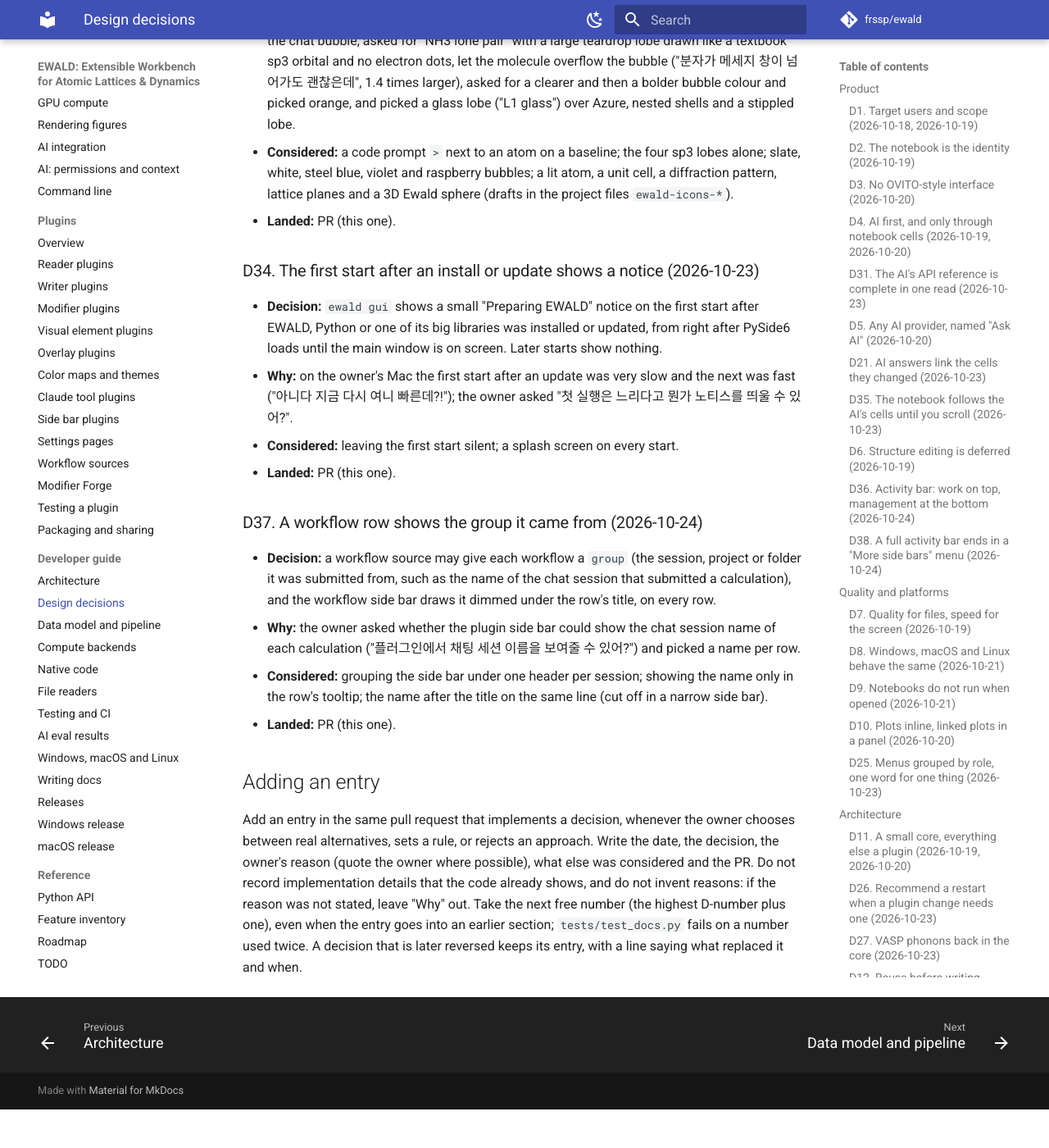
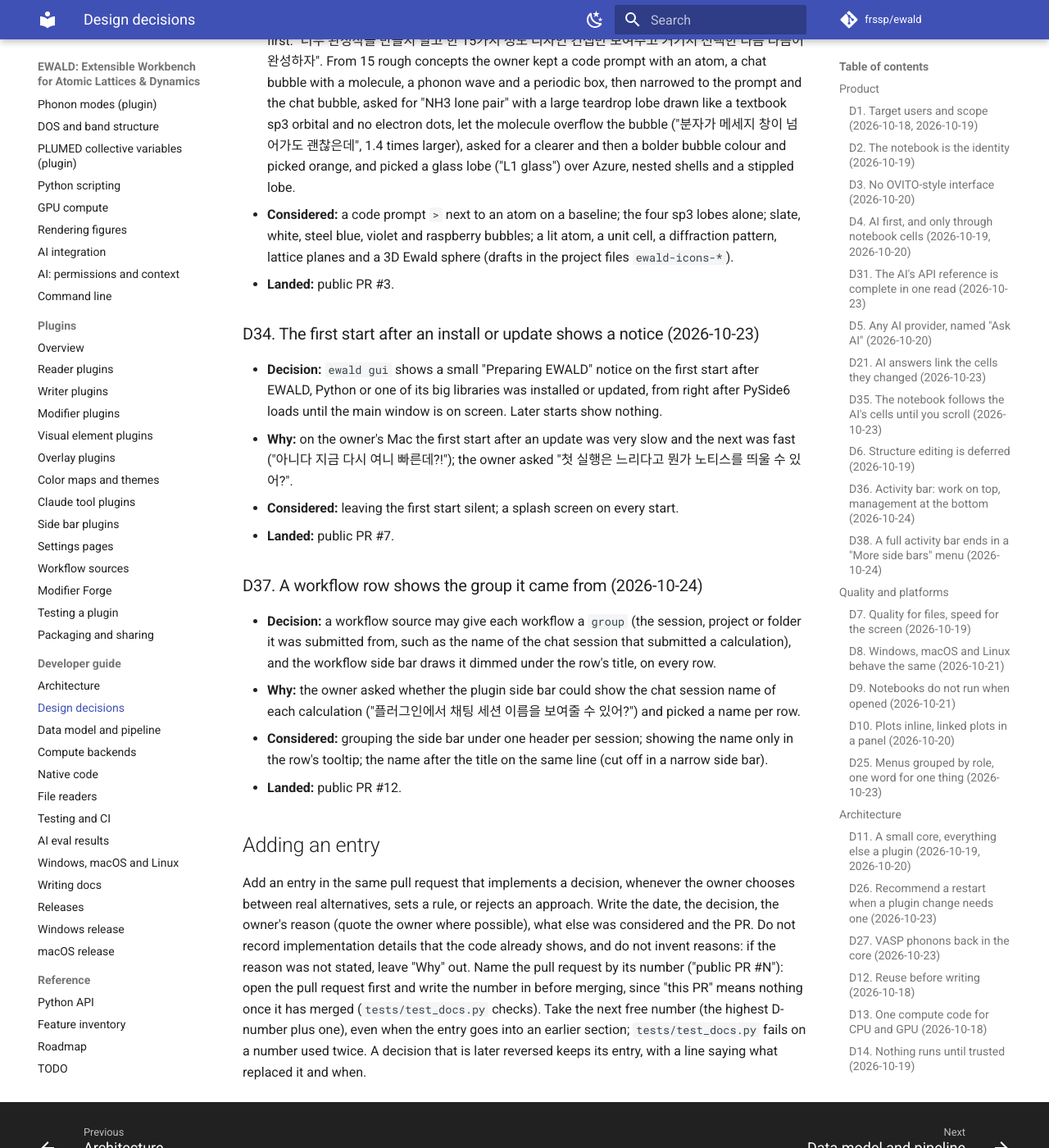
Before and after one commit to frssp/ewald, an MkDocs documentation site: the page built from docs/developer/decisions.md, in a window 1280 px wide and 1400 px high, scrolled down 12045 px. Shown: the whole window at 82% size. Built offline with MkDocs 1.6.1 and Material for MkDocs 9.7.7, drawn with Linux system fonts in a browser that asks for light colours; comment, search, counter and statistics services are not loaded; before the commit the page ends 13398 px from its top, so only the background shows below that; some of the changed text lies outside the part shown.

Commit message:
Docs audit: decision PR numbers, architecture layout, roadmap rows
- decisions.md: every "this PR" / "PR (this one)" now names its pull request
  (D18, D21, D22, D25, D31, D33, D34, D36, D37, D38); public-repository PRs are
  written "public PR #N" so they do not read as pre-publication numbers; D30's
  live-model update names public PRs #9 and #10. tests/test_docs.py fails on a
  "this PR" left in an entry, and "Adding an entry" says to write the number.
- architecture.md: the layout table lists the notebook layer, views and verbs,
  plugin system, workflows and runs, trust/keychain, and the current native
  readers; "Where to start reading" points at notebook.py and views.py.
- ROADMAP.md: the GUI row no longer describes the removed OVITO-style layout
  as the GUI; new Notebook, AI and Workflows rows.
- workflows.md: the dimmed group under each workflow's title (D37).
- CLAUDE.md: modules missing from the layout (view3d, color_rule, colorbars,
  plotstyle, framing, replicate, fileops, runinfo, runs, workflow*, potential,
  llm access/notebook tools).

Co-Authored-By: Claude Opus 5.5 (1M context) <noreply@anthropic.com>

```diff
--- a/docs/ROADMAP.md
+++ b/docs/ROADMAP.md
@@ -11,7 +11,10 @@ what exists is in the [feature inventory](features.md).
 |---|---|---|
 | 1. Core | DataCollection, Pipeline (source → modifiers), lazy LAMMPS dump / XDATCAR readers, ASE fallback, first modifiers, offscreen PNG rendering, CLI | done |
 | 1b. Remote files | `host:/path` / `ssh://` paths in `import_file` and a GUI SSH browser; `~/.ssh/config` incl. ProxyJump, agent/keys, password/OTP prompt (never stored); dumps and XDATCARs read in place (remote `grep -b` index), other formats cached locally ; live reload follows dumps, XDATCARs, OUTCARs and extxyz files a running job is still writing, locally or over SSH | done |
-| 2. GUI | OVITO-style layout with VESTA crystal controls: view along a/b/c, pick/measure, per-type styles, bond table, command palette, console, inspector, plots, Render workspace with code generator, plots linked to the viewport and timeline (drag a range to select atoms or frames, selection drawn back on the plot) | done (PR #5) |
+| 2. GUI | First an OVITO-style layout (pipeline list and properties panel), replaced on 2026-10-20 by the notebook layout ([D2, D3](developer/decisions.md)); kept from it: VESTA crystal controls (view along a/b/c, boundary range), pick/measure, per-type styles, bond table, command palette, console, inspector, plots linked to the viewport and timeline (drag a range to select atoms or frames, selection drawn back on the plot), Render workspace with code generator | done |
+| Notebook | Notebooks as top tabs (percent-format `.py`, `.ipynb`, `.ewd` bundles), step and view cells with generated forms, cells run through IPython or in another kernel, nothing runs until trusted, VS Code-style activity bar with Notebook, AI chat, Workflows, Remotes, Plugins and Preferences side bars | done |
+| AI | Ask AI chat side bar over any provider (Claude by default, OpenAI, Gemini, OpenAI-compatible servers, `@ai_provider` plugins), working only through notebook cells; streaming, one chat per tab, answers linking the cells they changed; Ask about a selection; Modifier Forge; MCP server; `llms.txt` API reference; eval suite run on real models (`ewald eval`, [AI eval results](developer/ai-eval.md)) | done; next: harder eval tasks (todo) |
+| Workflows | Calculations in steps as one tree: workflow sources from plugins (AiiDA, sim-agent) and plain folders of VASP/LAMMPS/phonopy runs; Workflows side bar, one notebook per workflow, `workflow_table` across workflows, plugin analyses as notebook cells (potential lineup, work function) | done; next: see todo |
 | 3. Analysis | CNA, PTM, Voronoi, cluster, Wigner–Seitz (ported from OVITO's MIT-licensed source), RDF/MSD kernels, numba CPU and CuPy GPU neighbor lists, optional DXA via the `ovito` pip package; trajectory analysis: MSD/VACF with diffusion coefficients, time averaging (g(r)), time series, trajectory lines and path metrics; ion transport: conductivity (Einstein-Helfand) and Haven ratio, van Hove G(r,t), F_s(q,t), non-Gaussian parameter, site hopping and residence times; bonds in the data model (`data.bonds`, CreateBonds/EditBonds, GUI bond tool) and coordination polyhedra in `data.surfaces`; Histogram, SpatialBinning, ReduceProperty, bond angle/length distributions (OVITO-exact), FindRings (shortest-path rings), Steinhardt q_l/w_l; elastic strain, grain segmentation and fcc planar faults (ported from OVITO, exact against OVITO 3.16) | in progress |
 | 3b. Volumetric data | `VoxelGrid` in `data.grids`; readers for VASP CHGCAR/CHG/PARCHG/AECCAR (spin and non-collinear), LOCPOT, ELFCAR and Gaussian cube, writers for cube/CHGCAR; `CreateIsosurface` (signed, VESTA colours), `GridSlice` (hkl plane, linear/log colour map), `GridDifference` (charge-density difference); drawn by the OpenGL viewport/renderer and the ray tracer (triangles with translucency) | done |
 | 4. Figures | Built-in numba ray tracer (AO, shadows, anti-aliasing), Render workspace with journal presets, vector renderer (SVG/PDF/EPS), overlays on every renderer (text, color legend, type legend, scale bar), movies (MP4/GIF/AVI/MOV/PNG sequence), `.ewald` session save/load (GUI and CLI), Draft/Standard/Publication quality presets (Publication default for file output), per-particle vector arrows (`VectorVis`: forces, displacements, velocities, magnetic moments) in the viewport, ray tracer and SVG/PDF done | in progress |
@@ -21,7 +24,7 @@ what exists is in the [feature inventory](features.md).
 | Formats | Native lazy extxyz, XSF/AXSF (with grids), H5MD, VASP 6 vaspout.h5/vaspwave.h5, MDTraj/OpenMM HDF5; XTC/TRR/DCD/NetCDF via MDAnalysis; ASE db and `.traj`; writers for POSCAR, LAMMPS data, extxyz, XSF, H5MD, XTC/TRR/DCD, ASE db/traj, CIF; `formats` extra (h5py, MDAnalysis) | done |
 | Scale | Multi-million-atom LAMMPS dumps and long XDATCARs: `benchmarks/large_files.py` measures open, frame switch and memory; dump indexing reads in chunks (2M atoms x 4 frames: open 13 s → 0.8 s, frame switch 3.0 s → 1.5 s); frame-cache memory budget (`cache_memory`, Preferences › Compute); interactive level of detail in the viewport (coarse while moving or scrubbing, refined when idle; detail mode, target fps, atom budget, refine delay in Preferences › 3D view); per-type color/radius tables (2M-atom scene build 0.9 s → 0.16 s); parallel numba atom-table parser, bit-identical to `np.loadtxt` (2M-atom frame switch 1.5 s → 0.66 s); ray tracer 7.7x faster (SrTiO3 polyhedra at Publication 65 s → 8.5 s: scalar grid walk, balanced threads, low-discrepancy AO with 128 instead of 512 AO rays per pixel at the same noise; a BVH for fine surface meshes, 271k-triangle isosurface 12.2 s → 5.5 s; adaptive sampling stops converged pixels); structure identification, centrosymmetry, Ackland-Jones and Steinhardt 1.5–3x faster (108k atoms: Steinhardt 4.1 s → 1.3 s); pipeline output cache (a frame shown again skips its modifiers); numba kernels load while the window opens (108k-atom first open 2.0 s → 0.7 s); `benchmarks/analysis.py` | in progress |
 | Properties | Computed material properties as plugins: a `property` plugin kind whose manifest declares the inputs (roles and data kinds), outputs with units, method, limits, references, checks and a required reference case, read without importing the plugin; the AI lists and explains properties from the manifest and runs them only as notebook cells; workflow sources bind their steps to roles as data; core keeps the shared primitives (planar and macroscopic averages, band edges, DOS/bands, work function); first property: interface potential lineup (band offset, Schottky barrier); later, the knowledge part (manifests and reference cases) as a general plugin other tools can read, and Forge for properties | planned; workflow analyses (`ewald.workflow.Analysis`, `ewald.potential`) done |
-| Docs | Manual in `docs/` (user manual, plugin author guide, developer guide, API reference), MkDocs build in CI, GUI Help menu | in progress |
+| Docs | Manual in `docs/` (user manual with tutorials, plugin author guide, developer guide with the design decisions, API reference), MkDocs build (CI is dispatch-only for now), GUI Help menu | in progress |
 
 Decisions (the full record with reasons and alternatives is [Design decisions](developer/decisions.md))
 
--- a/docs/developer/decisions.md
+++ b/docs/developer/decisions.md
@@ -10,7 +10,7 @@ Quotes are the owner's own words (often Korean) from the project discussion. Whe
 reason was not written down, "Why" is left out rather than guessed. How to add an entry is at
 the end.
 
-Pull request numbers up to #242 refer to the pre-publication repository, which is kept private; the public repository's numbering starts again at #1 (decision D32).
+Pull request numbers up to #242 refer to the pre-publication repository, which is kept private; the public repository's numbering starts again at #1 (decision D32), so its pull requests are written "public PR #N" here.
 
 ## Product
 
@@ -63,7 +63,7 @@ Pull request numbers up to #242 refer to the pre-publication repository, which i
   sizes, picked the full reference in one read.
 - **Considered:** splitting it by topic (`python_api(topic=...)`), cheaper per call but the
   model may skip the part it needs; keeping the old size (about 36 KB) with only a reordering.
-- **Landed:** PR (this one).
+- **Landed:** PR #242.
 
 ### D5. Any AI provider, named "Ask AI" (2026-10-20)
 
@@ -81,7 +81,7 @@ Pull request numbers up to #242 refer to the pre-publication repository, which i
   results, not from the model's wording, and cells are named as the user counts them (from 1).
 - **Why:** the owner saw an answer saying it changed "the view cell (index 5)" and noted
   "어느 셀을 수정했는지 링크가 없다" (there is no link to which cell was changed).
-- **Landed:** this PR (`notebook_tools.touched_cells`, the chat's cell links).
+- **Landed:** PR #228 (`notebook_tools.touched_cells`, the chat's cell links).
 
 ### D35. The notebook follows the AI's cells until you scroll (2026-10-23)
 
@@ -97,7 +97,7 @@ Pull request numbers up to #242 refer to the pre-publication repository, which i
   keyboard focus from cell to cell and the scroll area followed each.)
 - **Considered:** never scrolling (cell links and the pill only); scrolling once to the last
   edited cell when the answer is done. Both stay as settings.
-- **Landed:** PR #5.
+- **Landed:** public PR #5.
 
 ### D6. Structure editing is deferred (2026-10-19)
 
@@ -117,7 +117,7 @@ Pull request numbers up to #242 refer to the pre-publication repository, which i
   ("B + notebook cells") and the blocks icon for Plugins ("Plugin도 blocks").
 - **Considered:** fixing only the misread icons and keeping the order (A); a sparkle-only AI
   icon (C); keeping the page-with-lines notebook icon and the puzzle piece.
-- **Landed:** PR (this one).
+- **Landed:** public PR #11.
 
 ### D38. A full activity bar ends in a "More side bars" menu (2026-10-24)
 
@@ -131,7 +131,7 @@ Pull request numbers up to #242 refer to the pre-publication repository, which i
   group first and hid the rest behind a nearly invisible arrow. From three options the owner
   picked the VS Code-style overflow with a fixed bottom group and hiding.
 - **Considered:** the overflow menu and fixed bottom group without hiding; scrolling the bar.
-- **Landed:** PR (this one).
+- **Landed:** public PR #15.
 
 ## Quality and platforms
 
@@ -182,7 +182,7 @@ Pull request numbers up to #242 refer to the pre-publication repository, which i
   the menu bar and naming, only platform conventions and labels, or only the small fixes.
 - **Considered:** keeping the menu structure and fixing labels only; leaving the reorganization
   in the TODO list. The View tab keeps its name (the owner chose it in PR #127).
-- **Landed:** PR #227 (small fixes found by the review), this PR (the reorganization); review
+- **Landed:** PR #227 (small fixes found by the review), PR #235 (the reorganization); review
   report with screenshots in the project files (`ewald-menu-review/`).
 
 ## Architecture
@@ -268,7 +268,7 @@ Pull request numbers up to #242 refer to the pre-publication repository, which i
   enough, LOCPOT is not needed.
 - **Considered:** having sim-agent store its finalize result and serve it through the results
   API; the AI computing the alignment itself from the numbers; reading LOCPOT over SSH.
-- **Landed:** this PR (`src/ewald/potential.py`, `ewald.workflow.Analysis`, `add_analysis`), with
+- **Landed:** PR #217 (`src/ewald/potential.py`, `ewald.workflow.Analysis`, `add_analysis`), with
   the recipe in frssp/ewald-simagent.
 
 ### D19. Restarts inside one dump: a default rule the user can change (2026-10-23)
@@ -335,7 +335,7 @@ Pull request numbers up to #242 refer to the pre-publication repository, which i
   (the EWALD side may well have general file or pipeline tools, not specific to sim-agent).
 - **Considered:** `simagent_find` / `simagent_open` inside ewald-simagent, which would have
   left local folders and AiiDA without them.
-- **Landed:** this PR (`src/ewald/workflow.py` `find`/`target`, `src/ewald/llm/tools.py`).
+- **Landed:** PR #232 (`src/ewald/workflow.py` `find`/`target`, `src/ewald/llm/tools.py`).
 
 
 ### D24. Python steps in the tutorials use the decorators (2026-10-23)
@@ -394,7 +394,7 @@ Pull request numbers up to #242 refer to the pre-publication repository, which i
   해줘. viridis" (the camera is good; color the NEB trajectory with viridis).
 - **Alternatives:** a Pt nanoparticle site classification with a 3D-view zoom (PR #239, replaced);
   a single run.
-- **Landed:** PR #241 (pre-publication repository); the calm cut and the viridis NEB path in PR #2.
+- **Landed:** PR #241 (pre-publication repository); the calm cut and the viridis NEB path in public PR #2.
 - **Update (2026-10-23): a live model instead of the scripted one.** The owner put an Anthropic key
   into the recording environment ("환경변수 추가 완료") so the GIF could be recorded with a real
   model; `make_ai_demo.py --live` does it with the same three scenes and the same calm camera
@@ -402,7 +402,7 @@ Pull request numbers up to #242 refer to the pre-publication repository, which i
   a take with correct numbers but long answers and a failed cell on screen, the owner chose
   "live로 한 번 더 녹화" (record another live take) over using it or keeping the scripted GIF; the
   next take is the one committed. Alternatives: keep the scripted recording; commit the take
-  shown.
+  shown. Landed in public PR #9 (model names taken out of the caption and transcript in public PR #10).
 
 ### D32. Publish from a fresh repository (2026-10-23)
 
@@ -434,7 +434,7 @@ Pull request numbers up to #242 refer to the pre-publication repository, which i
 - **Considered:** a code prompt `>` next to an atom on a baseline; the four sp3 lobes alone;
   slate, white, steel blue, violet and raspberry bubbles; a lit atom, a unit cell, a diffraction
   pattern, lattice planes and a 3D Ewald sphere (drafts in the project files `ewald-icons-*`).
-- **Landed:** PR (this one).
+- **Landed:** public PR #3.
 
 ### D34. The first start after an install or update shows a notice (2026-10-23)
 
@@ -445,7 +445,7 @@ Pull request numbers up to #242 refer to the pre-publication repository, which i
   fast ("아니다 지금 다시 여니 빠른데?!"); the owner asked "첫 실행은 느리다고 뭔가 노티스를
   띄울 수 있어?".
 - **Considered:** leaving the first start silent; a splash screen on every start.
-- **Landed:** PR (this one).
+- **Landed:** public PR #7.
 
 ### D37. A workflow row shows the group it came from (2026-10-24)
 
@@ -456,7 +456,7 @@ Pull request numbers up to #242 refer to the pre-publication repository, which i
   calculation ("플러그인에서 채팅 세션 이름을 보여줄 수 있어?") and picked a name per row.
 - **Considered:** grouping the side bar under one header per session; showing the name only in
   the row's tooltip; the name after the title on the same line (cut off in a narrow side bar).
-- **Landed:** PR (this one).
+- **Landed:** public PR #12.
 
 ## Adding an entry
 
@@ -464,6 +464,8 @@ Add an entry in the same pull request that implements a decision, whenever the o
 between real alternatives, sets a rule, or rejects an approach. Write the date, the decision,
 the owner's reason (quote the owner where possible), what else was considered and the PR. Do
 not record implementation details that the code already shows, and do not invent reasons: if
-the reason was not stated, leave "Why" out. Take the next free number (the highest D-number plus one), even when the
+the reason was not stated, leave "Why" out. Name the pull request by its number ("public PR #N"): open the
+pull request first and write the number in before merging, since "this PR" means nothing once
+it has merged (`tests/test_docs.py` checks). Take the next free number (the highest D-number plus one), even when the
 entry goes into an earlier section; `tests/test_docs.py` fails on a number used twice. A decision that is later reversed keeps its entry,
 with a line saying what replaced it and when.
```
Also changed, not shown: CLAUDE.md (+10 -1 lines), docs/developer/architecture.md (+13 -4 lines), docs/user/workflows.md (+2 -1 lines), 1 other file.
